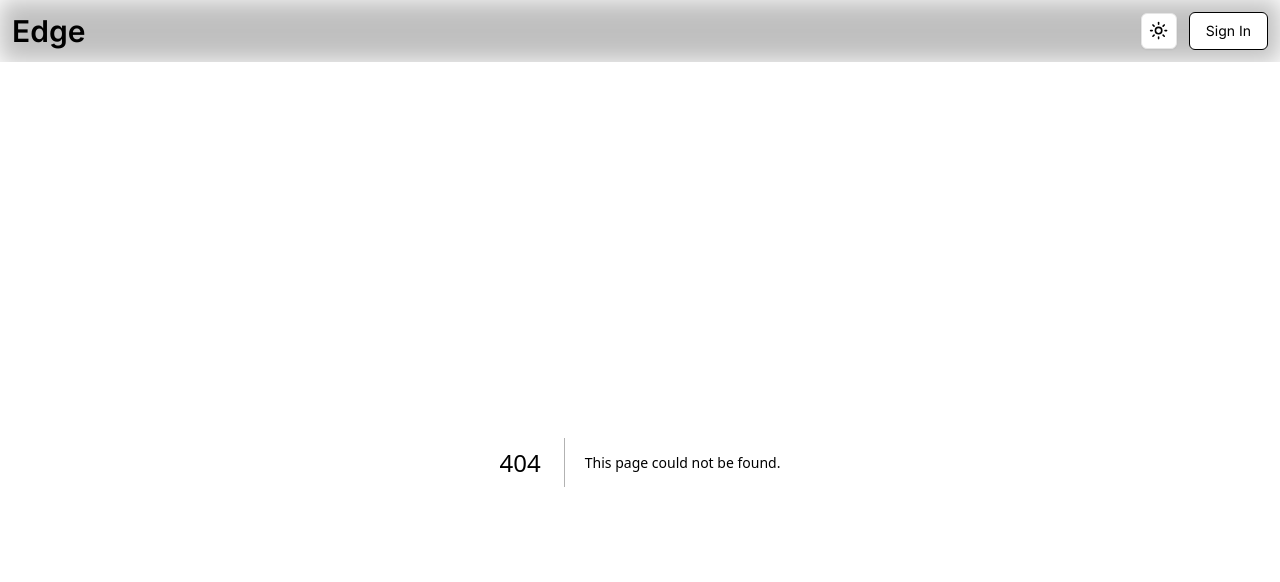
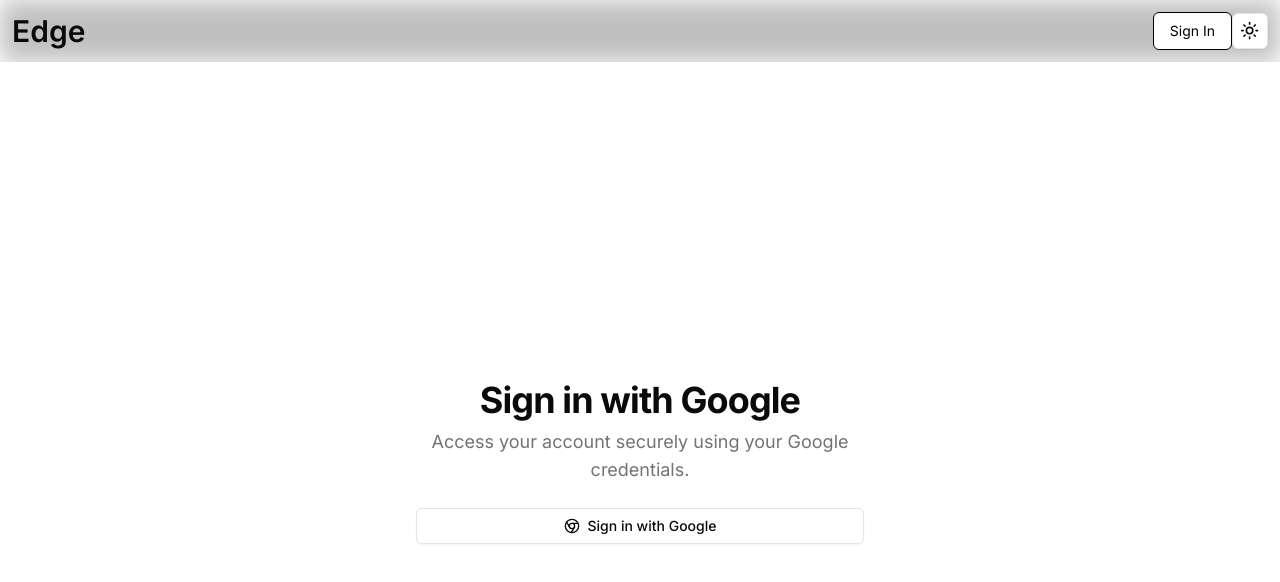
Before and after one commit to prajwal-pl/echo, a Next.js app: page /login in a window 1280 px wide. Before the commit this address had no page. Shown: the top 582 px of the page. Built offline with nearby package versions, Linux system fonts and the light colour scheme; no server answers.

Commit message:
Adding authentication pages, enhancing navbar and starting to build browse page

```diff
--- a/next.config.mjs
+++ b/next.config.mjs
@@ -1,4 +1,14 @@
 /** @type {import('next').NextConfig} */
-const nextConfig = {};
+const nextConfig = {
+  images: {
+    remotePatterns: [
+      {
+        protocol: "https",
+        hostname: "lh3.googleusercontent.com",
+        pathname: "/**",
+      },
+    ],
+  },
+};
 
 export default nextConfig;
--- a/src/app/create-room/page.tsx
+++ b/src/app/create-room/page.tsx
@@ -1,9 +1,15 @@
 import React from "react";
 import NewRoomForm from "./new-room-form";
+import { auth } from "../../../auth";
+import { redirect } from "next/navigation";
 
 type Props = {};
 
-const NewRoomPage = (props: Props) => {
+const NewRoomPage = async (props: Props) => {
+  const session = await auth();
+  if (!session) {
+    redirect("/login");
+  }
   return (
     <div className="container px-12 md:px-0 mx-auto flex justify-center flex-col max-w-screen-lg mb-8">
       <div className="space-y-2 mb-8 md:mb-14 mt-4">
--- /dev/null
+++ b/src/app/login/page.tsx
@@ -0,0 +1,80 @@
+import { Button } from "@/components/ui/button";
+import React from "react";
+import { signIn } from "../../../auth";
+
+type Props = {};
+
+const LoginPage = (props: Props) => {
+  return (
+    <div className="flex min-h-screen flex-col items-center justify-center bg-background px-4 py-12 sm:px-6 lg:px-8">
+      <div className="mx-auto max-w-md text-center">
+        <div className="space-y-2">
+          <h1 className="text-4xl font-bold tracking-tight text-foreground">
+            Sign in with Google
+          </h1>
+          <p className="text-muted-foreground text-sm sm:text-lg">
+            Access your account securely using your Google credentials.
+          </p>
+        </div>
+        <div className="mt-6">
+          <form
+            action={async () => {
+              "use server";
+              await signIn("google", { redirectTo: "/browse-rooms" });
+            }}
+          >
+            <Button type="submit" variant="outline" className="w-full">
+              <ChromeIcon className="mr-2 h-4 w-4" />
+              Sign in with Google
+            </Button>
+          </form>
+        </div>
+      </div>
+    </div>
+  );
+};
+
+function ChromeIcon(props: any) {
+  return (
+    <svg
+      {...props}
+      xmlns="http://www.w3.org/2000/svg"
+      width="24"
+      height="24"
+      viewBox="0 0 24 24"
+      fill="none"
+      stroke="currentColor"
+      strokeWidth="2"
+      strokeLinecap="round"
+      strokeLinejoin="round"
+    >
+      <circle cx="12" cy="12" r="10" />
+      <circle cx="12" cy="12" r="4" />
+      <line x1="21.17" x2="12" y1="8" y2="8" />
+      <line x1="3.95" x2="8.54" y1="6.06" y2="14" />
+      <line x1="10.88" x2="15.46" y1="21.94" y2="14" />
+    </svg>
+  );
+}
+
+function XIcon(props: any) {
+  return (
+    <svg
+      {...props}
+      xmlns="http://www.w3.org/2000/svg"
+      width="24"
+      height="24"
+      viewBox="0 0 24 24"
+      fill="none"
+      stroke="currentColor"
+      strokeWidth="2"
+      strokeLinecap="round"
+      strokeLinejoin="round"
+    >
+      <path d="M18 6 6 18" />
+      <path d="m6 6 12 12" />
+    </svg>
+  );
+}
+
+export default LoginPage;
--- a/src/components/global/navbar.tsx
+++ b/src/components/global/navbar.tsx
@@ -2,10 +2,13 @@
 import React from "react";
 import { Button } from "../ui/button";
 import { ModeToggle } from "../ui/mode-toggle";
+import { auth } from "../../../auth";
+import Image from "next/image";
 
 type Props = {};
 
-const Navbar = (props: Props) => {
+const Navbar = async (props: Props) => {
+  const session = await auth();
   return (
     <div className="flex items-center justify-between mx-auto backdrop-blur-md backdrop-brightness-75 dark:bg-black/20 top-0 sticky z-50 max-w-screen-sm sm:max-w-screen-2xl p-3">
       <div>
@@ -13,13 +16,24 @@
           Edge
         </Link>
       </div>
-      <div className="flex items-center gap-3">
+      <div className="flex items-center">
+        {!session?.user ? (
+          <Link href={"/login"}>
+            <button className="px-4 py-2 rounded-md border border-black bg-white text-black text-sm hover:shadow-[4px_4px_0px_0px_rgba(0,0,0)] transition duration-200">
+              Sign In
+            </button>
+          </Link>
+        ) : (
+          <div className="flex items-center">
+            <Button
+              className="text-xs sm:text-sm font-semibold"
+              variant={"link"}
+            >
+              {session?.user?.name}
+            </Button>
+          </div>
+        )}
         <ModeToggle />
-        <Link href={"#"}>
-          <button className="px-4 py-2 rounded-md border border-black bg-white text-black text-sm hover:shadow-[4px_4px_0px_0px_rgba(0,0,0)] transition duration-200">
-            Sign In
-          </button>
-        </Link>
       </div>
     </div>
   );
```
